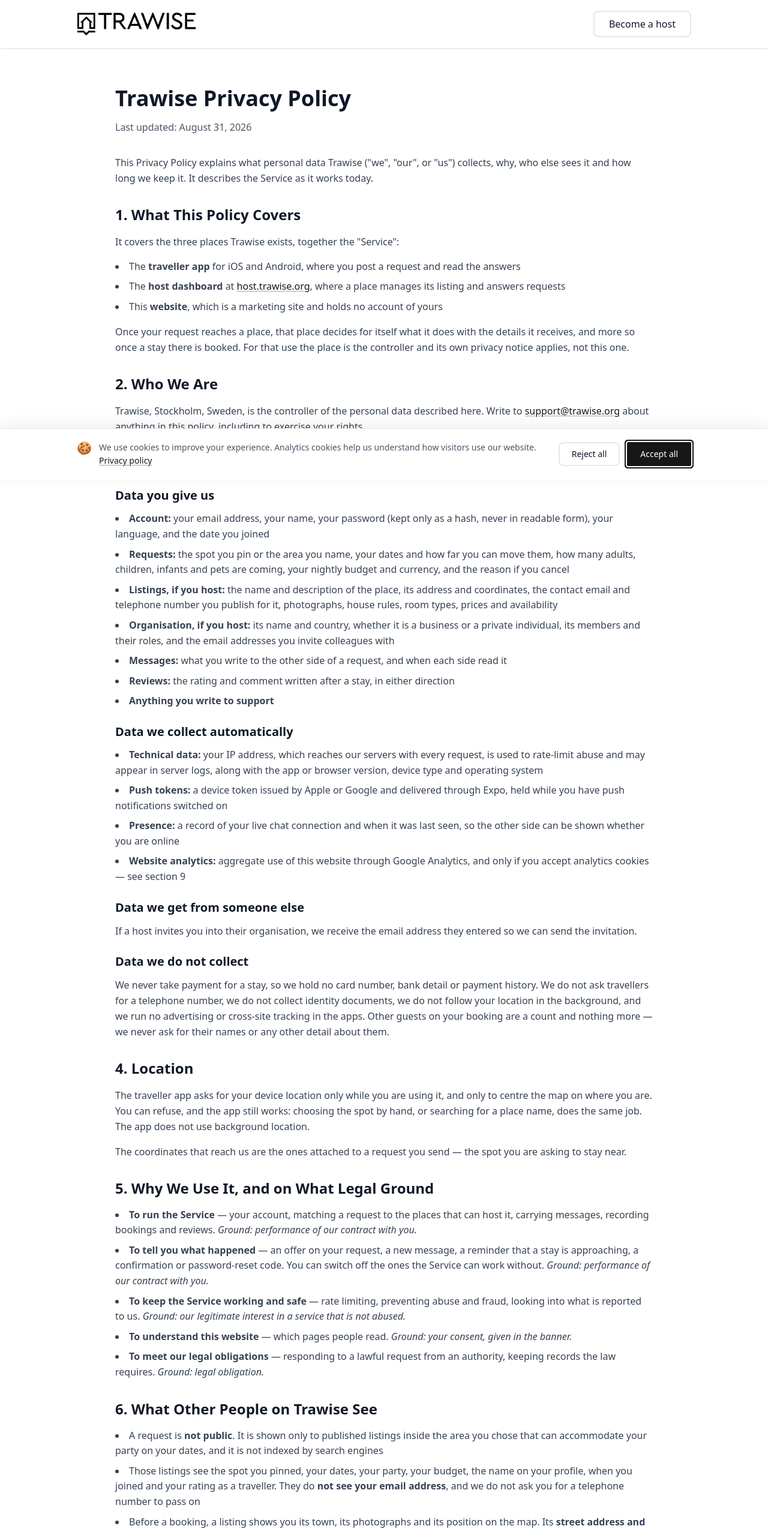
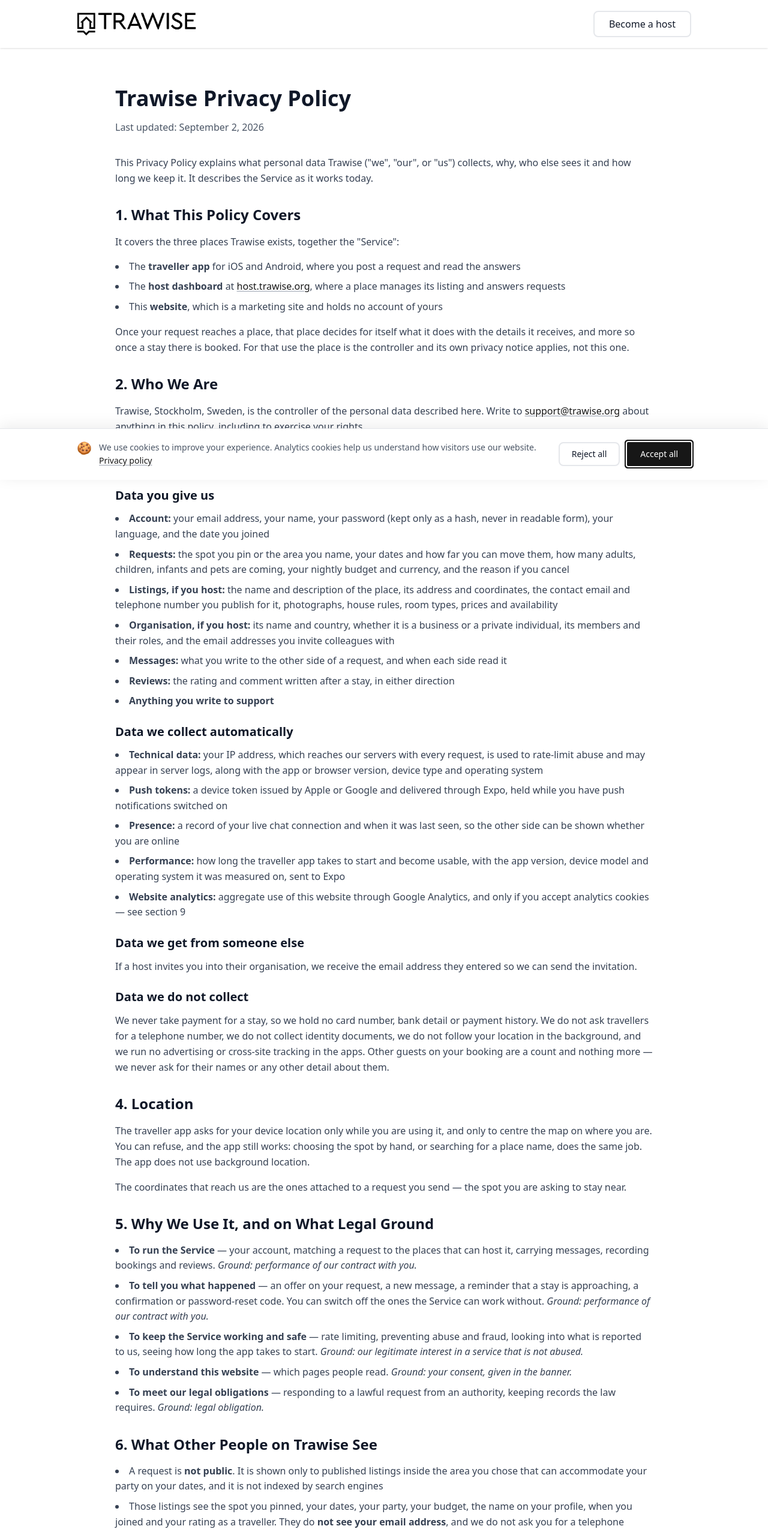
Before and after one commit to Trawise/Trawise.Landing, a React (Vite) app in the folder src/: page /privacy-policy in a window 1280 px wide. Shown: the top 2554 px of the page at 60% size. Built offline with nearby package versions, Linux system fonts and the light colour scheme.

Commit message:
Update the privacy policy (#6)

```diff
--- a/src/src/PrivacyPolicy.tsx
+++ b/src/src/PrivacyPolicy.tsx
@@ -177,6 +177,12 @@
                         can be shown whether you are online
                       </li>
                       <li>
+                        <strong>Performance:</strong> how long the traveller app
+                        takes to start and become usable, with the app version,
+                        device model and operating system it was measured on,
+                        sent to Expo
+                      </li>
+                      <li>
                         <strong>Website analytics:</strong> aggregate use of
                         this website through Google Analytics, and only if you
                         accept analytics cookies — see section 9
@@ -245,7 +251,8 @@
                       <li>
                         <strong>To keep the Service working and safe</strong> —
                         rate limiting, preventing abuse and fraud, looking into
-                        what is reported to us.{" "}
+                        what is reported to us, seeing how long the app takes to
+                        start.{" "}
                         <em>
                           Ground: our legitimate interest in a service that is
                           not abused.
@@ -322,7 +329,8 @@
                       </li>
                       <li>
                         <strong>Expo</strong> — delivery of push notifications
-                        and of updates to the mobile apps
+                        and of updates to the mobile apps, and measurement of how
+                        quickly the traveller app starts
                       </li>
                       <li>
                         <strong>Apple and Google</strong> — the push networks
--- a/src/src/i18n/locales/en.json
+++ b/src/src/i18n/locales/en.json
@@ -122,7 +122,7 @@
   },
   "privacyPolicy": {
     "title": "Trawise Privacy Policy",
-    "lastUpdated": "Last updated: August 31, 2026",
+    "lastUpdated": "Last updated: September 2, 2026",
     "backToHome": "Back to home"
   },
   "termsOfService": {
--- a/src/src/i18n/locales/es.json
+++ b/src/src/i18n/locales/es.json
@@ -122,7 +122,7 @@
   },
   "privacyPolicy": {
     "title": "Política de privacidad de Trawise",
-    "lastUpdated": "Última actualización: 31 de agosto de 2026",
+    "lastUpdated": "Última actualización: 2 de septiembre de 2026",
     "backToHome": "Volver al inicio"
   },
   "termsOfService": {
--- a/src/src/i18n/locales/it.json
+++ b/src/src/i18n/locales/it.json
@@ -122,7 +122,7 @@
   },
   "privacyPolicy": {
     "title": "Informativa sulla privacy di Trawise",
-    "lastUpdated": "Ultimo aggiornamento: 31 agosto 2026",
+    "lastUpdated": "Ultimo aggiornamento: 2 settembre 2026",
     "backToHome": "Torna alla home"
   },
   "termsOfService": {
--- a/src/src/i18n/locales/sv.json
+++ b/src/src/i18n/locales/sv.json
@@ -122,7 +122,7 @@
   },
   "privacyPolicy": {
     "title": "Trawise integritetspolicy",
-    "lastUpdated": "Senast uppdaterad: 31 augusti 2026",
+    "lastUpdated": "Senast uppdaterad: 2 september 2026",
     "backToHome": "Tillbaka till startsidan"
   },
   "termsOfService": {
```
